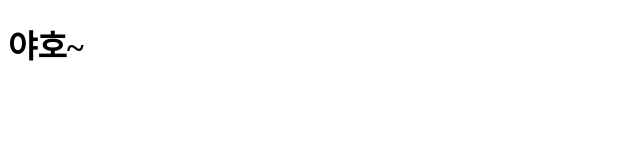
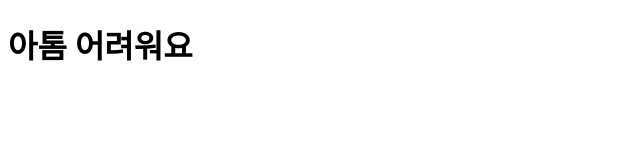
Before and after one commit to SeongHwan2/20190620, a website: page index.html in a window 1280 px wide. Shown: the whole page, without its empty margins (0-640 px from the left). Drawn offline with Linux system fonts and the light colour scheme.

Commit message:
경로바꾸고 test

```diff
--- a/index.html
+++ b/index.html
@@ -7,6 +7,6 @@
   <title>Document</title>
 </head>
 <body>
-  <h1 class="title">야호~</h1>
+  <h1 class="title">아톰 어려워요</h1>
 </body>
 </html>
```
